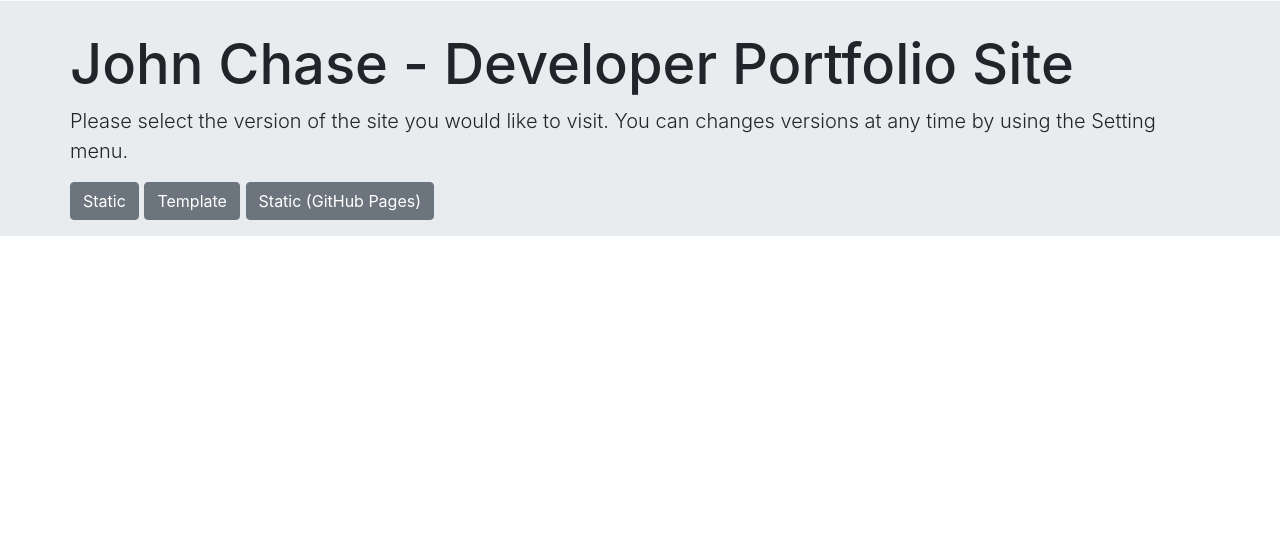
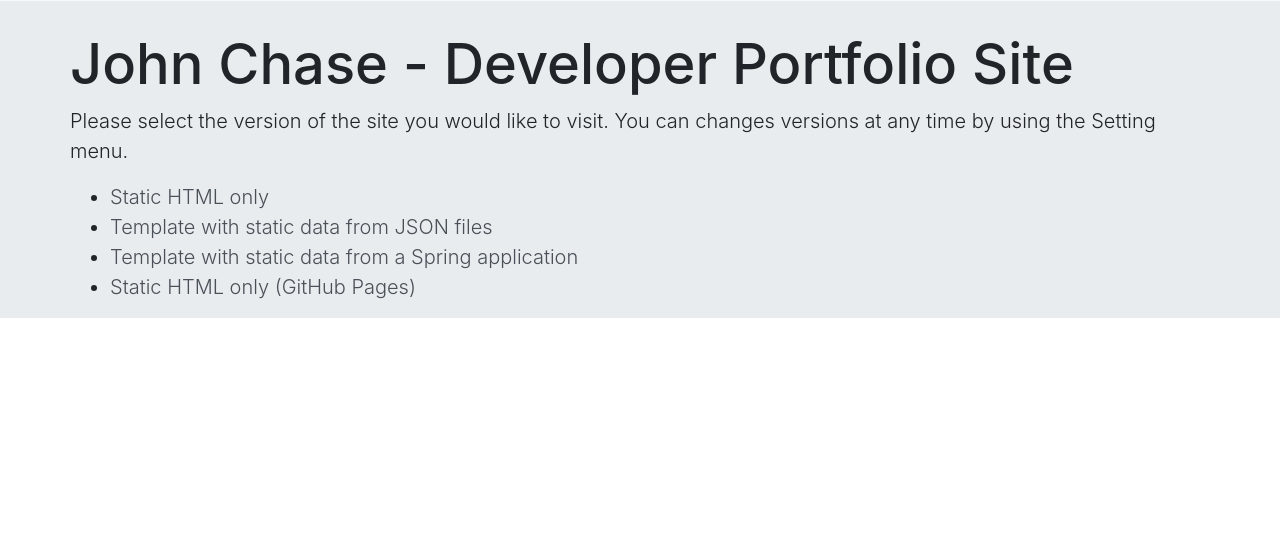
Before and after one commit to piroquio10-afk/piroquio10, a web app: file public/index.html in a window 1280 px wide. Shown: the part 57-599 px from the top of the page. Run offline with its HTML, style and script files only (its server is not run), Linux system fonts and the light colour scheme; some libraries are stand-ins or nearby versions.

Commit message:
Amend links to cover each version.

```diff
--- a/public/index.html
+++ b/public/index.html
@@ -51,9 +51,10 @@
             <div class="dropdown-menu" aria-labelledby="versionMenu">
               <span class="dropdown-header">Site Version</span>
               <div class="dropdown-divider"></div>
-              <a class="dropdown-item" href="https://jurassic-john.site/static/profile">Static</a>
-              <a class="dropdown-item" href="https://jurassic-john.site/template/profile">Template</a>
-              <a class="dropdown-item" href="https://ratjuggler.github.io/developer-portfolio/">Static (GitHub Pages)</a>
+              <a class="dropdown-item" href="https://jurassic-john.site/static/profile.html">Static HTML</a>
+              <a class="dropdown-item" href="https://jurassic-john.site/template/json/profile">Template / Static JSON Files</a>
+              <a class="dropdown-item" href="https://jurassic-john.site/template/spring/profile">Template / Static Spring Application</a>
+              <a class="dropdown-item" href="https://ratjuggler.github.io/developer-portfolio/static/profile.html">Static HTML (GitHub Pages)</a>
             </div>
           </li>
           <li class="nav-item dropdown">
@@ -77,11 +78,12 @@
       <div class="row">
       <h1>John Chase - Developer Portfolio Site</h1>
       <p class="lead">Please select the version of the site you would like to visit. You can changes versions at any time by using the Setting menu.</p>
-      <p class="lead">
-        <a href="https://jurassic-john.site/static/profile" class="btn btn-secondary">Static</a>
-        <a href="https://jurassic-john.site/template/profile" class="btn btn-secondary">Template</a>
-        <a href="https://ratjuggler.github.io/developer-portfolio/" class="btn btn-secondary">Static (GitHub Pages)</a>
-      </p>
+      <ul class="lead">
+        <li><a href="https://jurassic-john.site/static/profile" class="list-group-item-action">Static HTML only</a></li>
+        <li><a href="https://jurassic-john.site/template/json/profile" class="list-group-item-action">Template with static data from JSON files</a></li>
+        <li><a href="https://jurassic-john.site/template/spring/profile" class="list-group-item-action">Template with static data from a Spring application</a></li>
+        <li><a href="https://ratjuggler.github.io/developer-portfolio/" class="list-group-item-action">Static HTML only (GitHub Pages)</a></li>
+      </ul>
     </div>
     </div>
   </main>
--- a/public/static/career.html
+++ b/public/static/career.html
@@ -54,8 +54,10 @@
             <div class="dropdown-menu" aria-labelledby="versionMenu">
               <span class="dropdown-header">Site Version</span>
               <div class="dropdown-divider"></div>
-              <a class="dropdown-item" href="#">Static</a>
-              <a class="dropdown-item" href="/template/career">Template</a>
+              <a class="dropdown-item" href="#">Static HTML</a>
+              <a class="dropdown-item" href="/template/json/career">Template / Static JSON Files</a>
+              <a class="dropdown-item" href="/template/spring/career">Template / Static Spring Application</a>
+              <a class="dropdown-item" href="https://ratjuggler.github.io/developer-portfolio/static/career.html">Static HTML (GitHub Pages)</a>
             </div>
           </li>
           <li class="nav-item dropdown">
--- a/public/static/interests.html
+++ b/public/static/interests.html
@@ -54,8 +54,10 @@
             <div class="dropdown-menu" aria-labelledby="versionMenu">
               <span class="dropdown-header">Site Version</span>
               <div class="dropdown-divider"></div>
-              <a class="dropdown-item" href="#">Static</a>
-              <a class="dropdown-item" href="/template/interests">Template</a>
+              <a class="dropdown-item" href="#">Static HTML</a>
+              <a class="dropdown-item" href="/template/json/interests">Template / Static JSON Files</a>
+              <a class="dropdown-item" href="/template/spring/interests">Template / Static Spring Application</a>
+              <a class="dropdown-item" href="https://ratjuggler.github.io/developer-portfolio/static/interests.html">Static HTML (GitHub Pages)</a>
             </div>
           </li>
           <li class="nav-item dropdown">
--- a/public/static/profile.html
+++ b/public/static/profile.html
@@ -52,8 +52,10 @@
             <div class="dropdown-menu" aria-labelledby="versionMenu">
               <span class="dropdown-header">Site Version</span>
               <div class="dropdown-divider"></div>
-              <a class="dropdown-item" href="#">Static</a>
-              <a class="dropdown-item" href="/template/profile">Template</a>
+              <a class="dropdown-item" href="#">Static HTML</a>
+              <a class="dropdown-item" href="/template/json/profile">Template / Static JSON Files</a>
+              <a class="dropdown-item" href="/template/spring/profile">Template / Static Spring Application</a>
+              <a class="dropdown-item" href="https://ratjuggler.github.io/developer-portfolio/static/profile.html">Static HTML (GitHub Pages)</a>
             </div>
           </li>
           <li class="nav-item dropdown">
--- a/public/static/skills.html
+++ b/public/static/skills.html
@@ -56,8 +56,10 @@
             <div class="dropdown-menu" aria-labelledby="versionMenu">
               <span class="dropdown-header">Site Version</span>
               <div class="dropdown-divider"></div>
-              <a class="dropdown-item" href="#">Static</a>
-              <a class="dropdown-item" href="/template/skills">Template</a>
+              <a class="dropdown-item" href="#">Static HTML</a>
+              <a class="dropdown-item" href="/template/json/skills">Template / Static JSON Files</a>
+              <a class="dropdown-item" href="/template/spring/skills">Template / Static Spring Application</a>
+              <a class="dropdown-item" href="https://ratjuggler.github.io/developer-portfolio/static/skills.html">Static HTML (GitHub Pages)</a>
             </div>
           </li>
           <li class="nav-item dropdown">
--- a/src/main/webapp/templates/header.twig
+++ b/src/main/webapp/templates/header.twig
@@ -23,8 +23,10 @@
             <div class="dropdown-menu" aria-labelledby="versionMenu">
               <span class="dropdown-header">Site Version</span>
               <div class="dropdown-divider"></div>
-              <a class="dropdown-item" href="/{{ pageName }}.html">Static</a>
-              <a class="dropdown-item" href="#">Template</a>
+              <a class="dropdown-item" href="/static/{{ pageName }}.html">Static HTML</a>
+              <a class="dropdown-item" href="/template/json/{{ pageName }}">Template / Static JSON Files</a>
+              <a class="dropdown-item" href="/template/spring/{{ pageName }}">Template / Static Spring Application</a>
+              <a class="dropdown-item" href="https://ratjuggler.github.io/developer-portfolio/static/{{ pageName }}.html">Static HTML (GitHub Pages)</a>
             </div>
           </li>
           <li class="nav-item dropdown">
```
